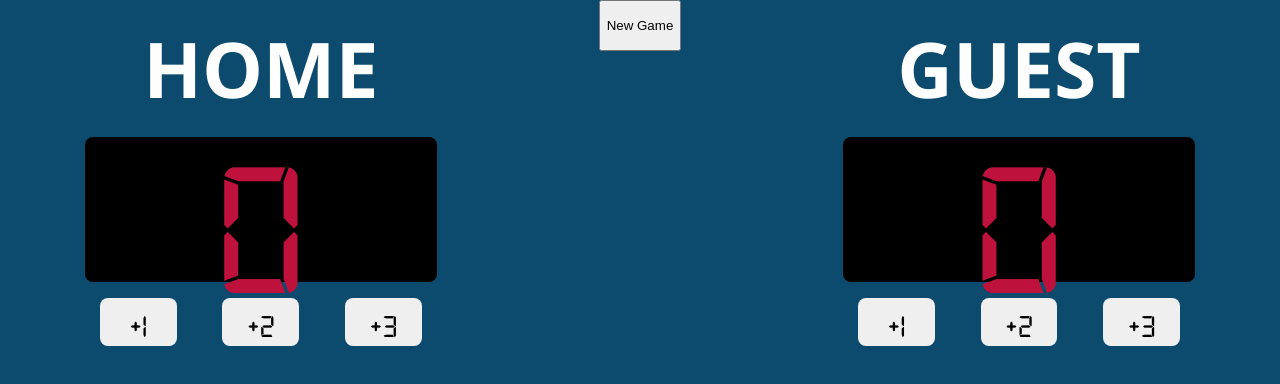
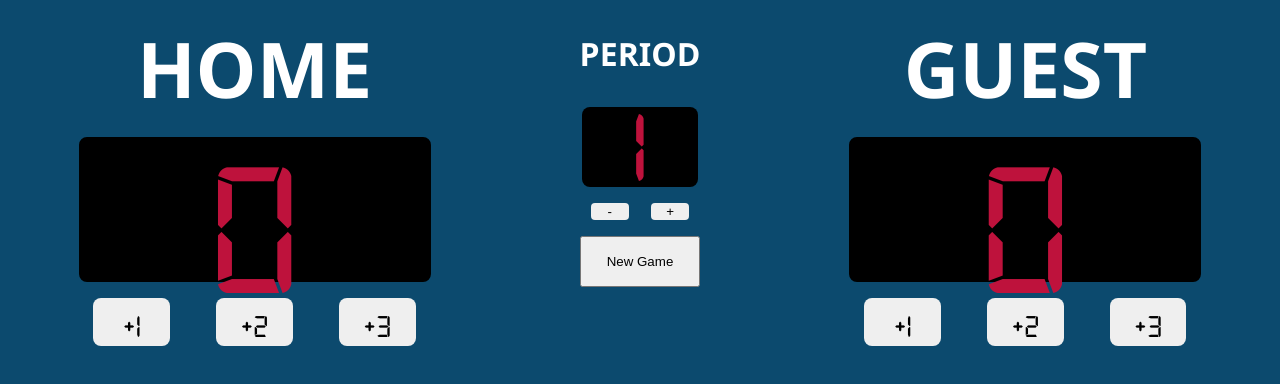
Before and after one commit to valdemarburbo/basketball-score, a plain HTML site: page index.html in a window 1280 px wide. Drawn offline with Linux system fonts and the light colour scheme.

Commit message:
Add period counter interface without functionality

```diff
--- a/index.css
+++ b/index.css
@@ -52,9 +52,46 @@ body {
 
 .reset-btn {
     height: 4vw;
+    display: block;
 }
 
 .buttons {
     display: flex;
     justify-content: space-around;
 }
+
+.center-el {
+    display: flex;
+    flex-direction: column;
+}
+
+.center-el > h3 {
+    font-family: 'Segoe UI', Tahoma, Geneva, Verdana, sans-serif;
+    color: white;
+    font-size: 4vh
+}
+
+.operators {
+    display: flex;
+    justify-content: space-around;
+    margin-bottom: 1rem;
+}
+
+.operators > button {
+    border-style: none;
+    border-radius: 0.25rem;
+    width: 3vw;
+    height: auto;
+}
+
+.period-count {
+    color: #BE123C;
+    background-color: black;
+    border-radius: 0.5rem;
+    width: 9vw;
+    height: 10vh;
+    text-align: center;
+    font-family: "Digital";
+    font-size: 8vw;
+    margin: 0 auto 1rem auto;
+}
--- a/index.html
+++ b/index.html
@@ -19,7 +19,16 @@
                 <button class="score-btn" onclick="addThreeHome();">+3</button>
             </div>
         </div>
-        <button class="reset-btn" onclick="reset()">New Game</button>
+
+        <div class="center-el">
+            <h3>PERIOD</h3>
+            <div class="period-count">1</div>
+            <div class="operators">
+                <button>-</button>
+                <button>+</button>
+            </div>
+            <button class="reset-btn" onclick="reset()">New Game</button>
+        </div>
         <div>
             <h3 class="heading">GUEST</h3>
 
```
